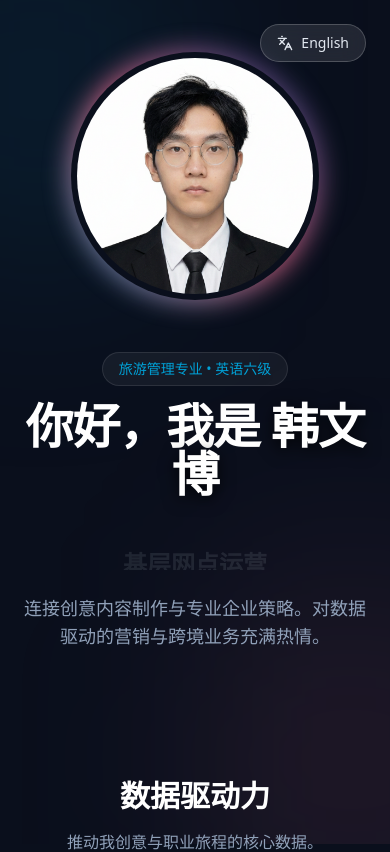
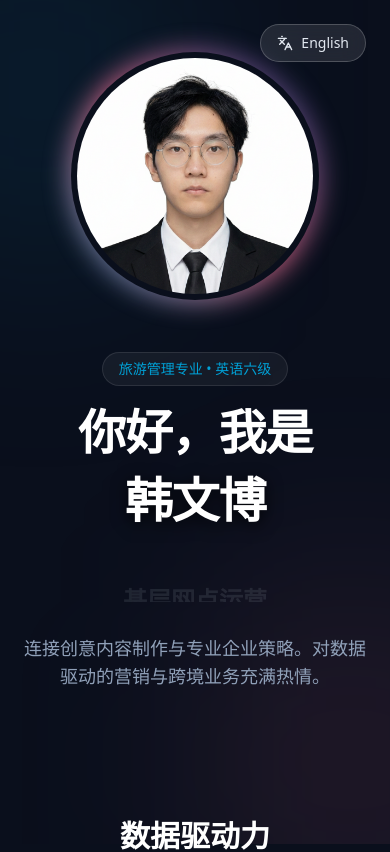
Before and after one commit to Zm1883007/Riven-Resume, a React (Vite) app: page / in a window 390 px wide. Shown: the top 852 px of the page. Built offline with nearby package versions, Linux system fonts and the light colour scheme.

Commit message:
Update App.tsx

```diff
--- a/src/App.tsx
+++ b/src/App.tsx
@@ -136,15 +136,16 @@ export default function App() {
               initial={{ opacity: 0, y: 20 }}
               animate={{ opacity: 1, y: 0 }}
               transition={{ delay: 0.1 }}
-              className="text-5xl md:text-7xl font-bold tracking-tight text-white"
+              className="text-5xl md:text-7xl font-bold tracking-tight text-white leading-tight"
             >
-              {t.greeting} <br className="hidden md:block" />
-              <span className="text-white font-extrabold drop-shadow-[0_4px_8px_rgba(0,0,0,0.8)]">
+              <span className="block md:inline">{t.greeting}</span>
+              <br className="hidden md:block" />
+              <span className="block md:inline text-white font-extrabold drop-shadow-[0_4px_8px_rgba(0,0,0,0.8)] mt-2 md:mt-0">
                 {t.name}
               </span>
             </motion.h1>
 
-            <div className="h-12 md:h-16 flex items-center justify-center md:justify-start overflow-hidden">
+            <div className="h-12 md:h-16 flex items-center justify-center md:justify-start overflow-hidden pt-2 md:pt-0">
               <AnimatePresence mode="wait">
                 <motion.div
                   key={roleIndex + lang}
@@ -163,7 +164,7 @@ export default function App() {
               initial={{ opacity: 0 }}
               animate={{ opacity: 1 }}
               transition={{ delay: 0.3 }}
-              className="text-lg text-slate-400 max-w-xl mx-auto md:mx-0"
+              className="text-lg text-slate-400 max-w-xl mx-auto md:mx-0 pt-2 md:pt-0"
             >
               {t.description}
             </motion.p>
@@ -183,7 +184,6 @@ export default function App() {
                 alt="Han Wenbo"
                 className="w-full h-full object-cover object-center"
                 onError={(e) => {
-                  // Fallback if user hasn't placed the image in public folder yet
                   (e.target as HTMLImageElement).src = "https://picsum.photos/seed/hanwenbo/400/400";
                 }}
               />
@@ -401,7 +401,6 @@ export default function App() {
                   alt="WeChat QR Code"
                   className="w-48 h-48 object-contain"
                   onError={(e) => {
-                    // Fallback if user hasn't placed the image in public folder yet
                     (e.target as HTMLImageElement).src = "https://api.qrserver.com/v1/create-qr-code/?size=200x200&data=WeChatID";
                   }}
                 />
```
